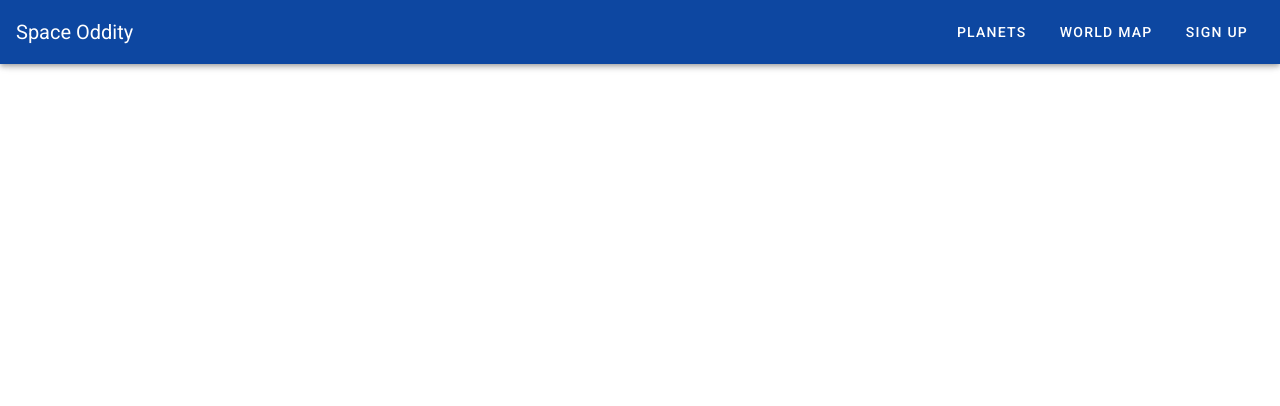
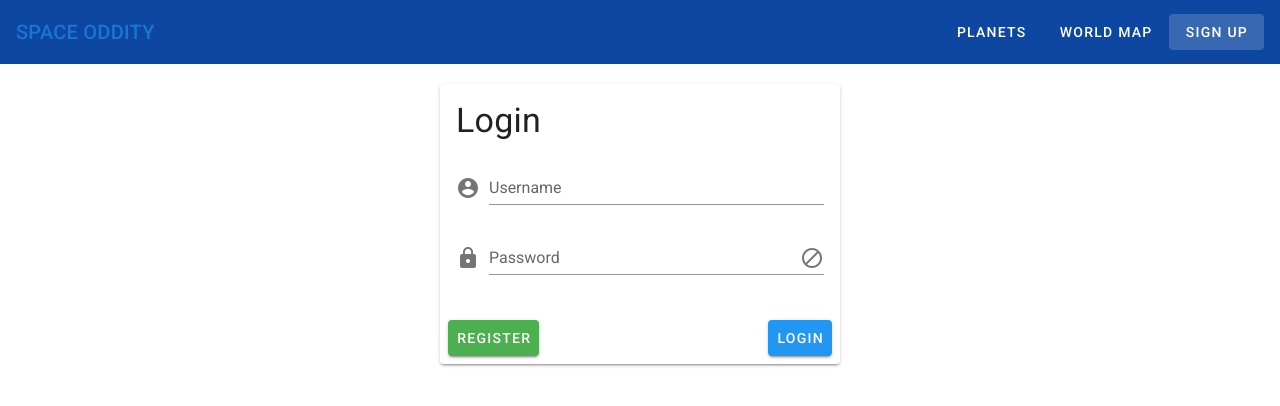
Before and after one commit to MelissaDTH/Space-Oddity, a Vue app: page /signup in a window 1280 px wide. Shown: the top 406 px of the page. Built offline with nearby package versions, Linux system fonts and the light colour scheme.

Commit message:
created dummy login component

```diff
--- a/src/components/AppNavigation.vue
+++ b/src/components/AppNavigation.vue
@@ -21,11 +21,13 @@
     <v-toolbar color="blue darken-4" dark>
       <v-app-bar-nav-icon @click.stop="drawer = !drawer" class="hidden-sm-and-up"></v-app-bar-nav-icon>
       <v-spacer class="hidden-md-and-up"></v-spacer>
-      <v-toolbar-title>{{appTitle}}</v-toolbar-title>
+      <router-link to="/">
+        <v-toolbar-title class='title'>{{appTitle}}</v-toolbar-title>
+      </router-link>
       <v-spacer class="hidden-sm-and-down"></v-spacer>
-      <v-btn text class="hidden-sm-and-down">Planets</v-btn>
-      <v-btn text class="hidden-sm-and-down">World map</v-btn>
-      <v-btn text class="hidden-sm-and-down">Sign up</v-btn>
+      <v-btn text class="hidden-sm-and-down" to="/planets">Planets</v-btn>
+      <v-btn text class="hidden-sm-and-down" to="/world-map">World map</v-btn>
+      <v-btn text class="hidden-sm-and-down" to="/signup">Sign up</v-btn>
     </v-toolbar>
   </span>
 </template>
@@ -48,4 +50,12 @@ export default {
 </script>
 
 <style scoped>
+a, a:visited {
+  color: white;
+  text-decoration: none;
+}
+
+.title {
+  text-transform: uppercase;
+}
 </style>
--- /dev/null
+++ b/src/components/Signup.vue
@@ -0,0 +1,35 @@
+<template>
+  <v-app>
+    <v-card width="400" class="mx-auto mt-5">
+      <v-card-title>
+        <h1 class="display-1">Login</h1>
+      </v-card-title>
+      <v-card-text>
+        <v-form>
+          <v-text-field label="Username"
+          prepend-icon="account_circle"/>
+          <v-text-field
+          :type="showPassword ? 'text' : 'password'"
+          label="Password"
+          prepend-icon="lock"
+          :append-icon="showPassword ? 'remove_red_eye' : 'block'"
+          @click:append="showPassword = !showPassword" />
+        </v-form>
+      </v-card-text>
+      <v-card-actions>
+        <v-btn color="success">Register</v-btn>
+        <v-spacer />
+        <v-btn color="info">Login</v-btn>
+      </v-card-actions>
+    </v-card>
+  </v-app>
+</template>
+
+<script>
+export default {
+  name: 'Signup',
+  data: () => ({
+    showPassword: false
+  })
+}
+</script>
--- a/src/router/index.js
+++ b/src/router/index.js
@@ -1,23 +1,28 @@
 import Vue from 'vue';
 import VueRouter from 'vue-router';
 import Home from '../views/Home.vue';
+import Signup from '../components/Signup'
 
 Vue.use(VueRouter);
 
 const routes = [
+  // routes are defined in order to switch the current view used in the <router-view> component.
   {
     path: '/',
     name: 'home',
     component: Home
   },
   {
-    path: '/about',
-    name: 'about',
-    // route level code-splitting
-    // this generates a separate chunk (about.[hash].js) for this route
-    // which is lazy-loaded when the route is visited.
-    component: () =>
-      import(/* webpackChunkName: "about" */ '../views/About.vue')
+    path: '/planets',
+    component: () => import('../views/Planets')
+  },
+  {
+    path: '/world-map',
+    component: () => import('../views/Worldmap')
+  },
+  {
+    path: '/signup',
+    component: Signup
   }
 ];
 
--- a/src/views/About.vue
+++ /dev/null
@@ -1,5 +0,0 @@
-<template>
-  <div class="about">
-    <h1>This is an about page</h1>
-  </div>
-</template>
--- /dev/null
+++ b/src/views/Planets.vue
@@ -0,0 +1,14 @@
+<template>
+    <v-container fluid>
+        <v-layout>
+            <h1>Talking about planets</h1>
+        </v-layout>
+    </v-container>
+</template>
+<script>
+export default {
+    name: 'Planets'
+};
+</script>
+<style scoped>
+</style>
--- /dev/null
+++ b/src/views/Signup.vue
@@ -0,0 +1,16 @@
+<template>
+  <v-container fluid>
+    <v-layout>
+      <h1>Signup</h1>
+    </v-layout>
+  </v-container>
+</template>
+
+<script>
+export default {
+  name: 'Signup'
+};
+</script>
+
+<style scoped>
+</style>
--- /dev/null
+++ b/src/views/Worldmap.vue
@@ -0,0 +1,14 @@
+<template>
+    <v-container fluid>
+        <v-layout>
+            <h1>Showing a great Worldmap here</h1>
+        </v-layout>
+    </v-container>
+</template>
+<script>
+export default {
+    name: 'Worldmap'
+};
+</script>
+<style scoped>
+</style>
```
